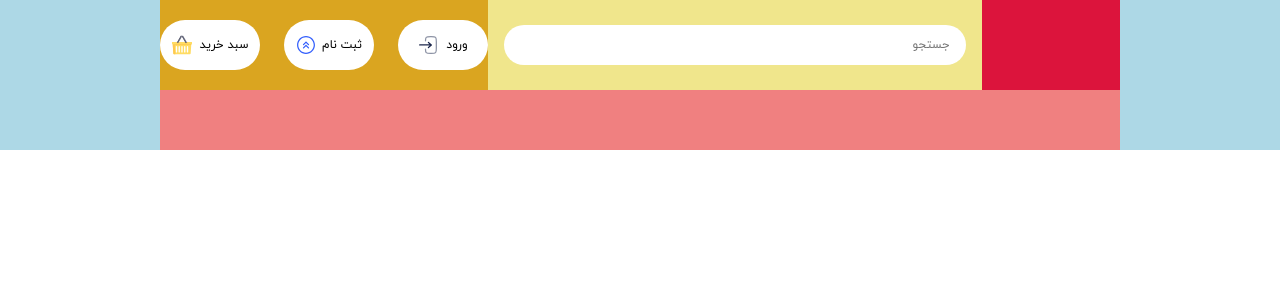
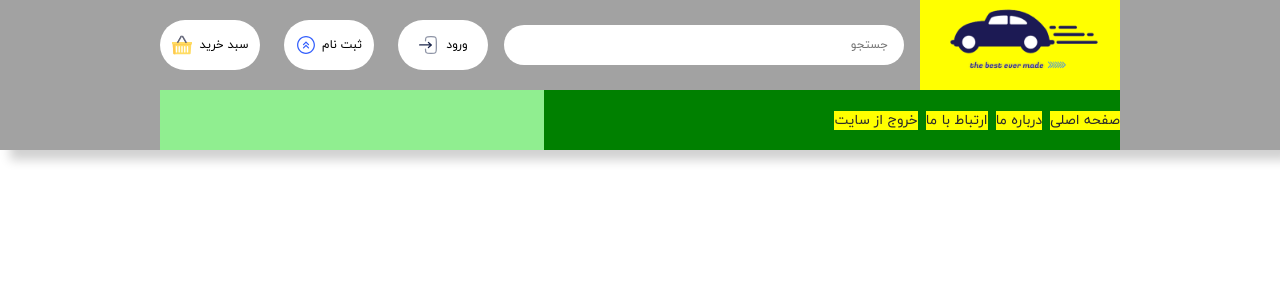
Before and after one commit to Cloner-pwan/carWeb, a PHP site: page / in a window 1280 px wide. Shown: the top 300 px of the page. Run offline with PHP 8.4, Linux system fonts and the light colour scheme.

Commit message:
the header is made --- Alpha version

```diff
--- a/JS/main.js
+++ b/JS/main.js
@@ -1,5 +1,15 @@
-const btn3 = document.querySelector(".btn3");
+const login = document.querySelector("#login");
+const signUp = document.querySelector("#signUp");
+const shoppingBasket = document.querySelector("#shoppingBasket");
 
-btn3.addEventListener("click", () => {
-  console.log("clicked");
+login.addEventListener("click", () => {
+  window.location.href = `http://localhost/carWeb/login.html`;
 });
+
+signUp.addEventListener("click", () => {
+  window.location.href = `http://localhost/carWeb/signUp.html`;
+});
+
+shoppingBasket.addEventListener("click", () => {
+  window.location.href = `http://localhost/carWeb/shoppingBasket.html`;
+});
--- a/css/header.css
+++ b/css/header.css
@@ -1,28 +1,39 @@
 .headerContainer {
   width: 100%;
   height: 150px;
-  background-color: lightblue;
   display: flex;
   justify-content: center;
+  background-color: rgb(162, 162, 162);
+  box-shadow: 10px 10px 10px #d1d1d1;
   header {
     width: 75%;
     height: inherit;
-    background-color: lightcoral;
     .headerTop {
       width: 100%;
       height: 60%;
-      background-color: green;
       display: flex;
       flex-flow: row nowrap;
       .logoContainer {
         width: 200px;
         height: 100%;
         background-color: crimson;
+        .logo {
+          width: 200px;
+          height: 100%;
+          display: flex;
+          justify-content: center;
+          align-items: center;
+          background-color: yellow;
+          img {
+            width: 200px;
+            height: 100%;
+            object-fit: cover;
+          }
+        }
       }
       .inputContainer {
         width: 700px;
         height: 100%;
-        background-color: khaki;
         display: flex;
         padding: 0 16px;
         justify-content: center;
@@ -44,7 +55,6 @@
       .btnsContainer {
         width: 410px;
         height: 100%;
-        background-color: goldenrod;
         display: flex;
         justify-content: center;
         align-items: center;
@@ -97,11 +107,11 @@
             align-items: center;
             gap: 6px;
             &:hover {
-                svg {
-                    path {
-                        fill : rgb(196, 15, 15);
-                    }
+              svg {
+                path {
+                  fill: rgb(196, 15, 15);
                 }
+              }
             }
             &:hover {
               background-color: rgb(36, 150, 24);
@@ -143,5 +153,29 @@
         }
       }
     }
+    .headerBottom {
+      width: 100%;
+      height: 40%;
+      background-color: lightgreen;
+      .itemsContainer {
+        width: 60%;
+        height: 100%;
+        background: green;
+        display: flex;
+        align-items: center;
+        gap: 8px;
+        .items {
+          width: fit-content;
+          height: fit-content;
+          background-color: yellow;
+          display: flex;
+          align-items: center;
+          justify-content: center;
+          font-size: 14px;
+          color: #2b2b2b;
+          font-family: iranyekan;
+        }
+      }
+    }
   }
 }
--- a/index.html
+++ b/index.html
@@ -11,12 +11,16 @@
     <div class="headerContainer">
         <header>
             <div class="headerTop">
-                <div class="logoContainer"></div>
+                <div class="logoContainer">
+                    <div class="logo">
+                        <img src="./img/logoCar.png" alt="photo">
+                    </div>
+                </div>
                 <div class="inputContainer">
                     <input type="text" name="search" id="searchInput" value="" placeholder="جستجو">
                 </div>
                 <div class="btnsContainer">
-                    <div class="btn1">
+                    <div class="btn1" id="login">
                         <button>ورود
                             <svg viewBox="0 0 24 24" xmlns="http://www.w3.org/2000/svg">
                                 <path d="M2.00098 11.999L16.001 11.999M16.001 11.999L12.501 8.99902M16.001 11.999L12.501 14.999" stroke="#1C274C" stroke-width="1.5" stroke-linecap="round" stroke-linejoin="round"/>
@@ -24,14 +28,14 @@
                                 </svg>
                         </button>
                     </div>
-                    <div class="btn2">
+                    <div class="btn2" id="signUp">
                         <button>ثبت نام
                             <svg viewBox="0 0 24 24" fill="none" xmlns="http://www.w3.org/2000/svg">
                                 <path fill-rule="evenodd" clip-rule="evenodd" d="M12 2.75C6.89137 2.75 2.75 6.89137 2.75 12C2.75 17.1086 6.89137 21.25 12 21.25C17.1086 21.25 21.25 17.1086 21.25 12C21.25 6.89137 17.1086 2.75 12 2.75ZM1.25 12C1.25 6.06294 6.06294 1.25 12 1.25C17.9371 1.25 22.75 6.06294 22.75 12C22.75 17.9371 17.9371 22.75 12 22.75C6.06294 22.75 1.25 17.9371 1.25 12ZM12 9.56066L9.53033 12.0303C9.23744 12.3232 8.76256 12.3232 8.46967 12.0303C8.17678 11.7374 8.17678 11.2626 8.46967 10.9697L11.4697 7.96967C11.7626 7.67678 12.2374 7.67678 12.5303 7.96967L15.5303 10.9697C15.8232 11.2626 15.8232 11.7374 15.5303 12.0303C15.2374 12.3232 14.7626 12.3232 14.4697 12.0303L12 9.56066ZM12 13.5607L9.53033 16.0303C9.23744 16.3232 8.76256 16.3232 8.46967 16.0303C8.17678 15.7374 8.17678 15.2626 8.46967 14.9697L11.4697 11.9697C11.7626 11.6768 12.2374 11.6768 12.5303 11.9697L15.5303 14.9697C15.8232 15.2626 15.8232 15.7374 15.5303 16.0303C15.2374 16.3232 14.7626 16.3232 14.4697 16.0303L12 13.5607Z" fill="#325EFC"/>
                                 </svg>
                         </button>
                     </div>
-                    <div class="btn3">
+                    <div class="btn3" id="shoppingBasket">
                         <button>سبد خرید
                             <svg viewBox="0 0 512 512">
                                 <svg version="1.1" id="Layer_1" xmlns="http://www.w3.org/2000/svg" xmlns:xlink="http://www.w3.org/1999/xlink"
@@ -74,7 +78,23 @@
                     </div>
                 </div>
             </div>
-            <div class="headerBottom"></div>
+            <div class="headerBottom">
+                <!-- صفحه اصلی مدیریت محصول درباره ما ارتباط با ما خروج از سایت  -->
+                <div class="itemsContainer">
+                    <div class="items">
+                        <p>صفحه اصلی</p>
+                    </div>
+                    <div class="items">
+                        <p>درباره ما</p>
+                    </div>
+                    <div class="items">
+                        <p>ارتباط با ما</p>
+                    </div>
+                    <div class="items">
+                        <p>خروج از سایت</p>
+                    </div>
+                </div>
+            </div>
         </header>
     </div>
 </body>
```
Also changed, not shown: login.html (added, +11 -0 lines), shoppingBasket.html (added, +11 -0 lines), signUp.html (added, +11 -0 lines), img/logoCar.png (added).
